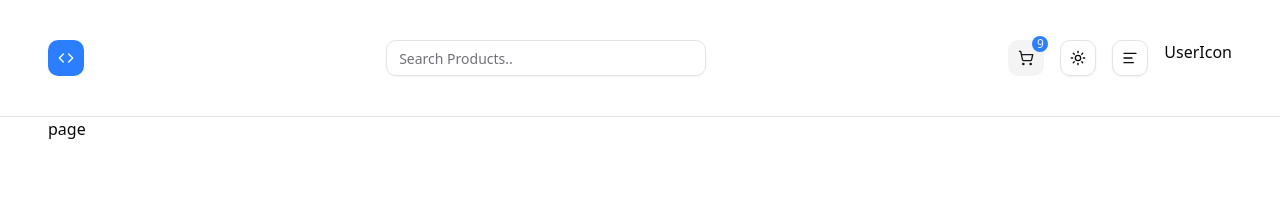
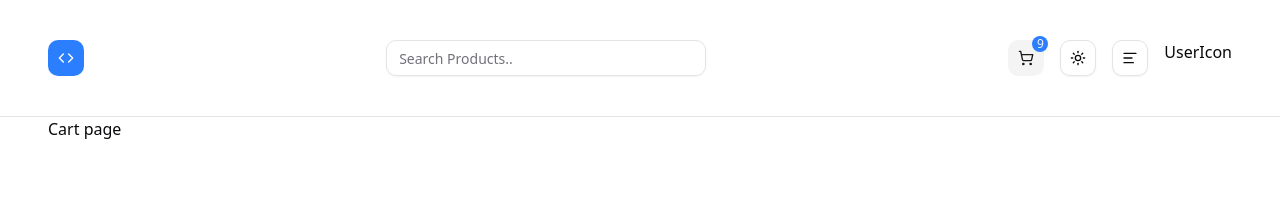
Before and after one commit to Ayush-WebDev/next-shop-new, a Next.js app: page /cart in a window 1280 px wide. Shown: the top 207 px of the page. Built offline with nearby package versions, Linux system fonts and the light colour scheme.

Commit message:
added the loading page

```diff
--- a/app/cart/page.tsx
+++ b/app/cart/page.tsx
@@ -1,7 +1,7 @@
 import React from "react";
 
 const page = () => {
-  return <div>page</div>;
+  return <div>Cart page</div>;
 };
 
 export default page;
--- /dev/null
+++ b/app/loading.tsx
@@ -0,0 +1,7 @@
+import React from "react";
+
+const loading = () => {
+  return <div>loading</div>;
+};
+
+export default loading;
```
